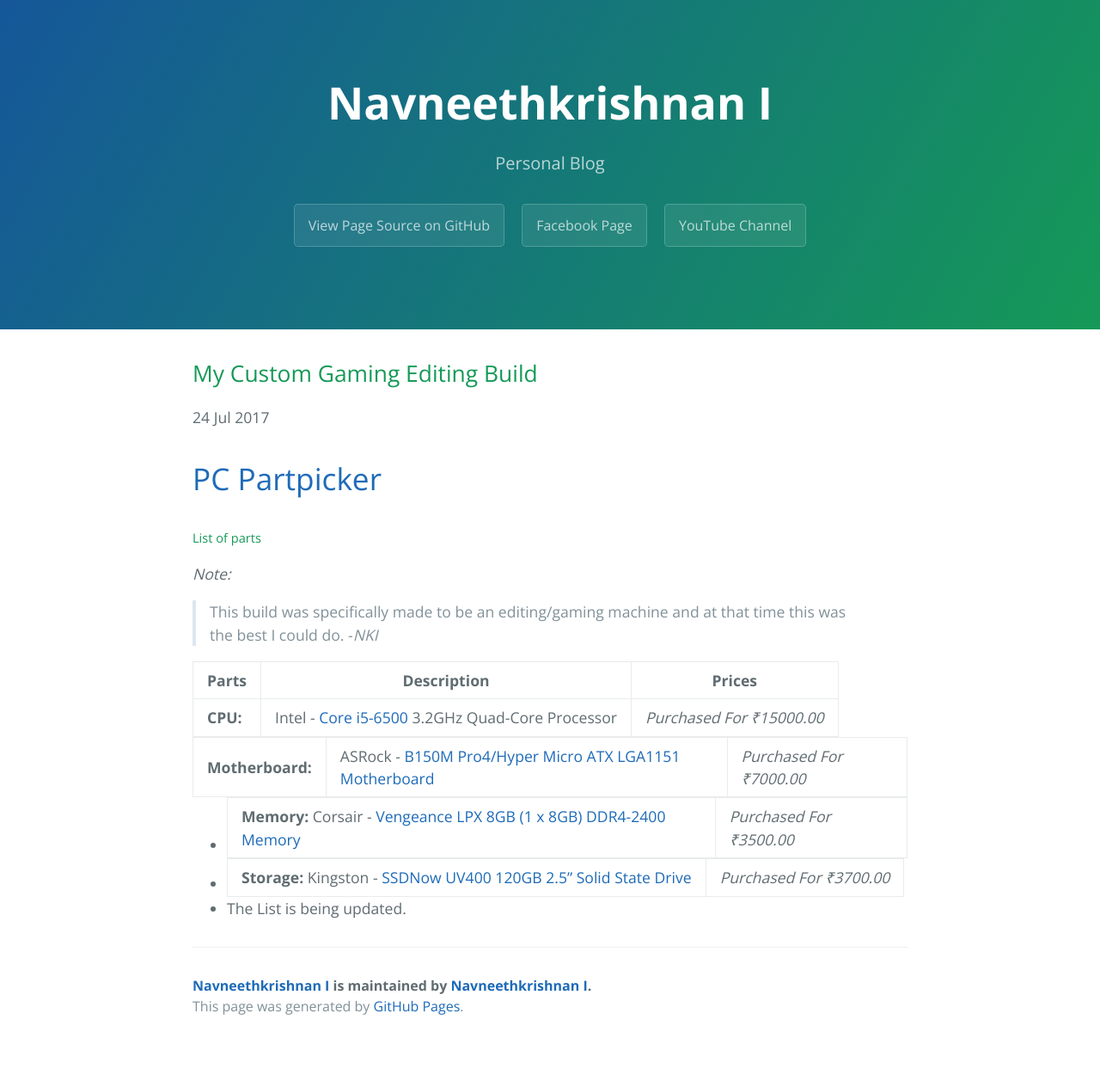
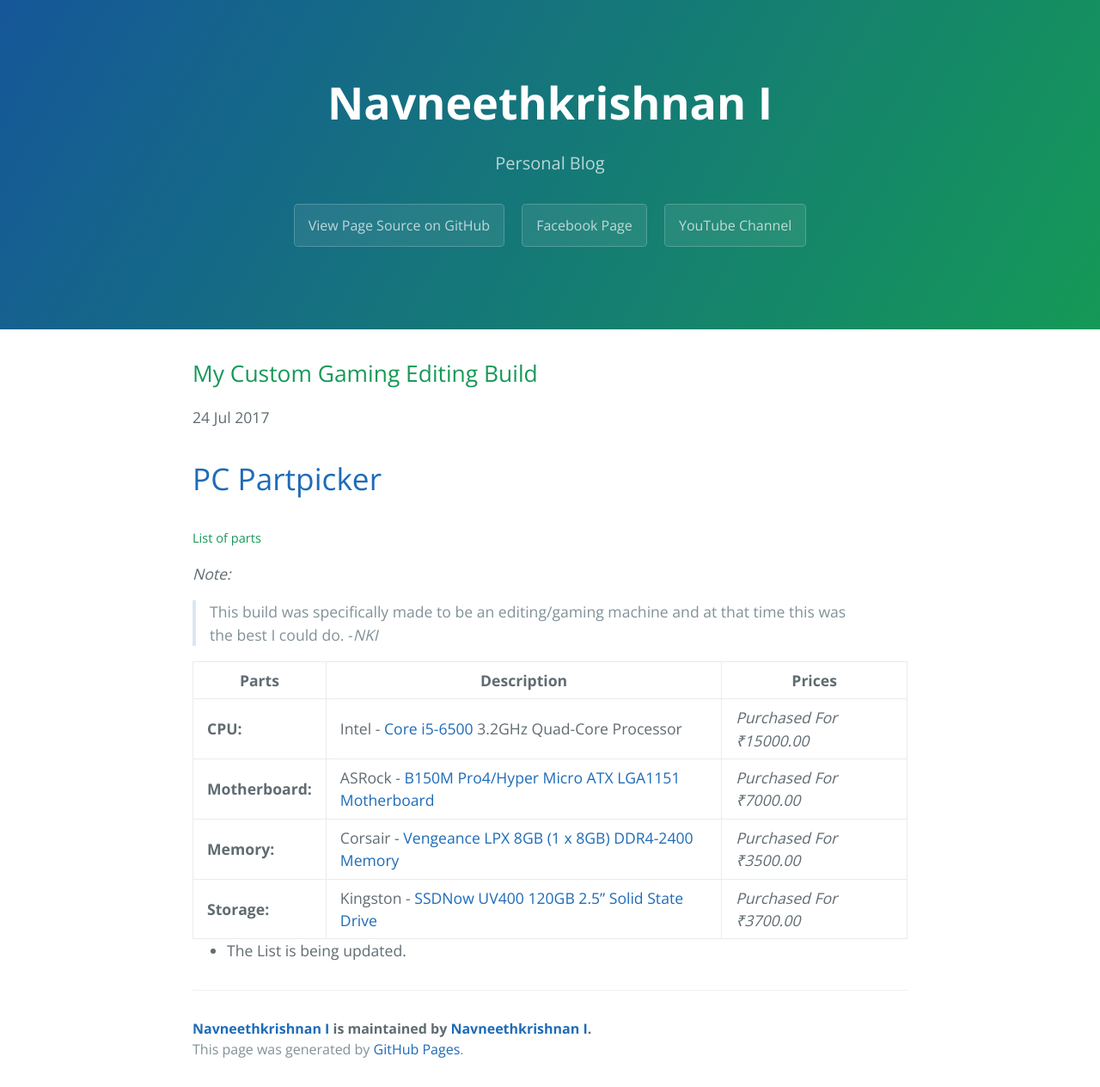
Before and after one commit to Navneet-Suresh/Navneet-Suresh.github.io, a Jekyll site: the page built from _posts/2017-07-24-My-Custom-Gaming-Editing-Build.markdown, in a window 1280 px wide. Shown: the whole page at 86% size. Built offline with Jekyll 4.4.1, drawn with Linux system fonts in a browser that asks for light colours; our own code applies the rules of GitHub Pages for plain Markdown files; before the commit the page ends 1214 px from its top, so only the background shows below that.

Commit message:
Added Table

```diff
--- a/_posts/2017-07-24-My-Custom-Gaming-Editing-Build.markdown
+++ b/_posts/2017-07-24-My-Custom-Gaming-Editing-Build.markdown
@@ -6,10 +6,8 @@
 | Parts | Description | Prices |
 | --- | --- | --- |
 | **CPU:** |  Intel - [Core i5-6500](https://in.pcpartpicker.com/product/xwhj4D/intel-cpu-bx80662i56500) 3.2GHz Quad-Core Processor | _Purchased For ₹15000.00_ |
-
-| **Motherboard:** | ASRock - [B150M Pro4/Hyper Micro ATX LGA1151 Motherboard](https://in.pcpartpicker.com/product/kcH48d/asrock-b150m-pro4hyper-micro-atx-lga1151-motherboard-b150m-pro4hyper) |  _Purchased For ₹7000.00_ |
-
- * **Memory:** Corsair - [Vengeance LPX 8GB (1 x 8GB) DDR4-2400 Memory](https://in.pcpartpicker.com/product/sMbkcf/corsair-memory-cmk8gx4m1a2400c16) | _Purchased For ₹3500.00_
-* **Storage:** Kingston - [SSDNow UV400 120GB 2.5" Solid State Drive](https://in.pcpartpicker.com/product/GPFXsY/kingston-ssdnow-uv400-120gb-25-solid-state-drive-suv400s37120g) | _Purchased For ₹3700.00_
+| **Motherboard:** | ASRock - [B150M Pro4/Hyper Micro ATX LGA1151 Motherboard](https://in.pcpartpicker.com/product/kcH48d/asrock-b150m-pro4hyper-micro-atx-lga1151-motherboard-b150m-pro4hyper) | _Purchased For ₹7000.00_ |
+| **Memory:** | Corsair - [Vengeance LPX 8GB (1 x 8GB) DDR4-2400 Memory](https://in.pcpartpicker.com/product/sMbkcf/corsair-memory-cmk8gx4m1a2400c16) | _Purchased For ₹3500.00_ |
+| **Storage:** | Kingston - [SSDNow UV400 120GB 2.5" Solid State Drive](https://in.pcpartpicker.com/product/GPFXsY/kingston-ssdnow-uv400-120gb-25-solid-state-drive-suv400s37120g) | _Purchased For ₹3700.00_ |
 
 * The List is being updated.
```
